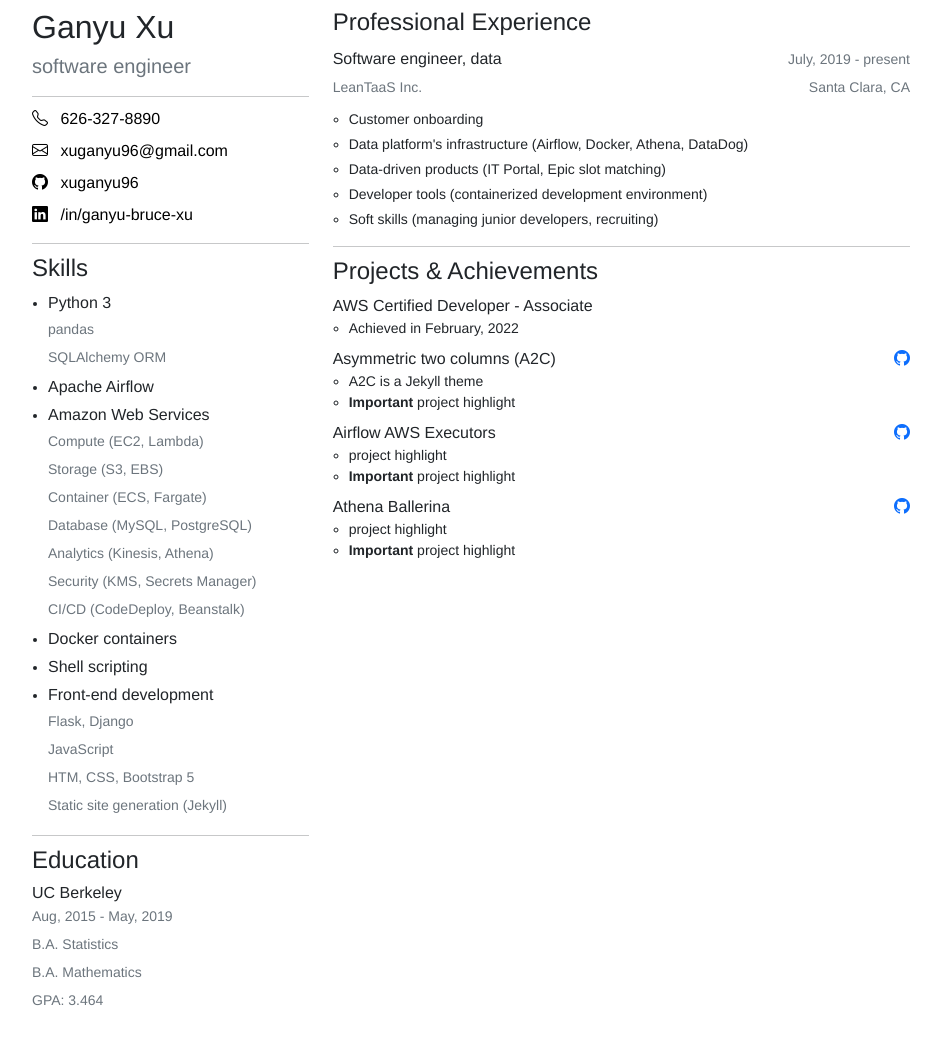
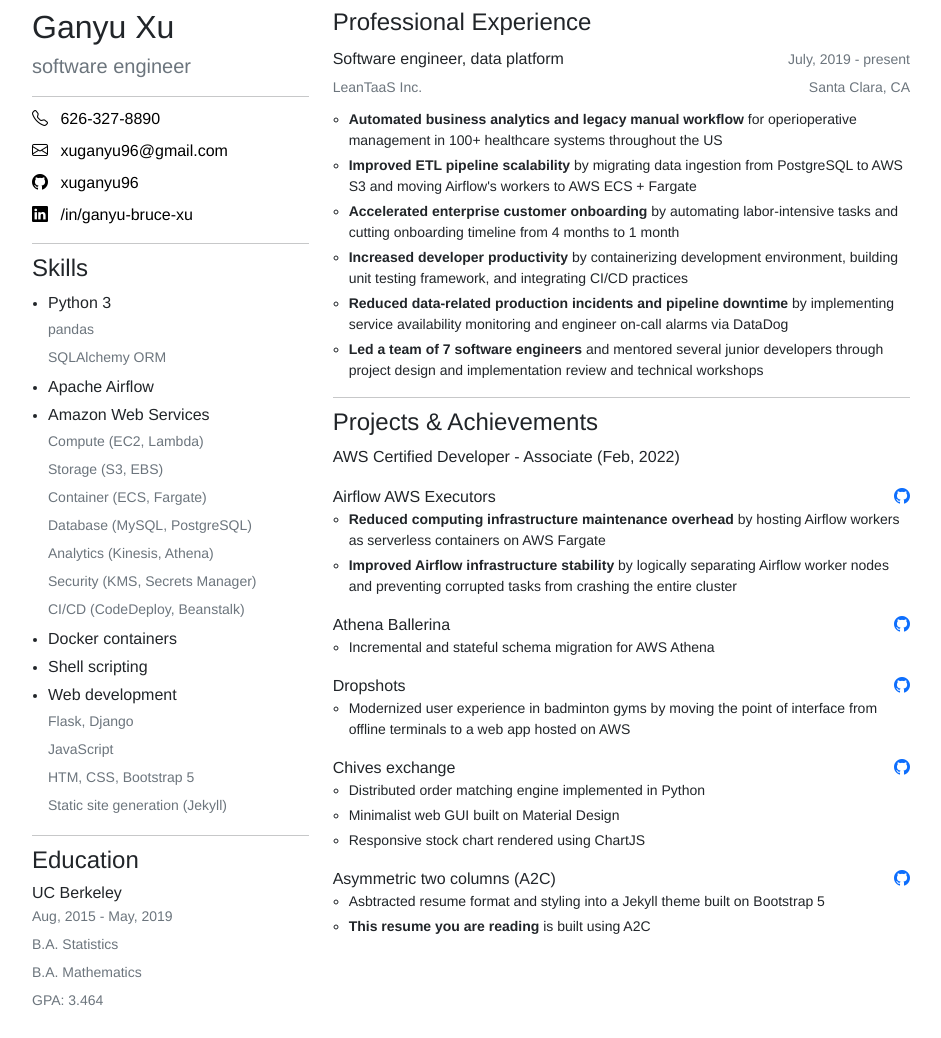
Before and after one commit to xuganyu96/asymmetric-two-columns, a Jekyll site: the page built from bruce.html, in a window 1280 px wide. Shown: the whole page, without its empty margins (169-1110 px from the left). Built offline with Jekyll 4.4.1, drawn with Linux system fonts in a browser that asks for light colours; nearby versions of some CDN libraries.

Commit message:
first draft

```diff
--- a/_includes/projects.html
+++ b/_includes/projects.html
@@ -2,7 +2,7 @@
   <h4>Projects & Achievements</h4>
   <ul class="list-unstyled">
     {% for project in resume.projects %}
-      <li class="mb-2">
+      <li class="mb-3">
         <div class="d-flex justify-content-between">
           <span class="fs-6">{{ project.title }}</span>
           {% if project.url != null %}
@@ -15,7 +15,7 @@
         </div>
         <ul class="small">
           {% for highlight in project.highlights %}
-            <li>
+            <li class="mb-1">
               {{ highlight }}
             </li>
           {% endfor %}
--- a/bruce.html
+++ b/bruce.html
@@ -32,7 +32,7 @@
       <span class="text-secondary">CI/CD (CodeDeploy, Beanstalk)</span>
     - <span class="fs-6">Docker containers</span>
     - <span class="fs-6">Shell scripting</span>
-    - <span class="fs-6">Front-end development</span><br>
+    - <span class="fs-6">Web development</span><br>
       <span class="text-secondary">Flask, Django</span><br>
       <span class="text-secondary">JavaScript</span> <br>
       <span class="text-secondary">HTM, CSS, Bootstrap 5</span> <br>
@@ -45,33 +45,41 @@
       - "B.A. Mathematics"
       gpa: "3.464"
   experiences:
-    - title: "Software engineer, data"
+    - title: "Software engineer, data platform"
       duration: "July, 2019 - present"
       employer: "LeanTaaS Inc."
       location: "Santa Clara, CA"
       highlights:
-      - Customer onboarding
-      - Data platform's infrastructure (Airflow, Docker, Athena, DataDog)
-      - Data-driven products (IT Portal, Epic slot matching)
-      - Developer tools (containerized development environment)
-      - Soft skills (managing junior developers, recruiting)
+      - <b>Automated business analytics and legacy manual workflow</b> for operioperative management in 100+ healthcare systems throughout the US
+      - <b>Improved ETL pipeline scalability</b> by migrating data ingestion from PostgreSQL to AWS S3 and moving Airflow's workers to AWS ECS + Fargate
+      - <b>Accelerated enterprise customer onboarding</b> by automating labor-intensive tasks and cutting onboarding timeline from 4 months to 1 month
+      - <b>Increased developer productivity</b> by containerizing development environment, building unit testing framework, and integrating CI/CD practices
+      - <b>Reduced data-related production incidents and pipeline downtime</b> by implementing service availability monitoring and engineer on-call alarms via DataDog
+      - <b>Led a team of 7 software engineers</b> and mentored several junior developers through project design and implementation review and technical workshops
   projects:
-    - title: AWS Certified Developer - Associate
+    - title: AWS Certified Developer - Associate (Feb, 2022)
+    - title: Airflow AWS Executors
+      url: https://github.com/aelzeiny/airflow-aws-executors
       highlights:
-      - Achieved in February, 2022
+      - <b>Reduced computing infrastructure maintenance overhead</b> by hosting Airflow workers as serverless containers on AWS Fargate
+      - <b>Improved Airflow infrastructure stability</b> by logically separating Airflow worker nodes and preventing corrupted tasks from crashing the entire cluster
+    - title: Athena Ballerina
+      url: https://github.com/leantaas/athena-ballerina
+      highlights:
+      - Incremental and stateful schema migration for AWS Athena
+    - title: Dropshots
+      url: https://github.com/xuganyu96/dropshots
+      highlights:
+      - Modernized user experience in badminton gyms by moving the point of interface from offline terminals to a web app hosted on AWS
+    - title: Chives exchange
+      url: https://github.com/xuganyu96/chives-exchange
+      highlights:
+      - Distributed order matching engine implemented in Python
+      - Minimalist web GUI built on Material Design
+      - Responsive stock chart rendered using ChartJS
     - title: Asymmetric two columns (A2C)
       url: https://github.com/xuganyu96/asymmetric-two-columns
       highlights:
-      - A2C is a Jekyll theme
-      - <strong>Important</strong> project highlight
-    - title: Airflow AWS Executors
-      url: https://github.com/aelzeiny/airflow-aws-executors
-      highlights:
-      - project highlight
-      - <strong>Important</strong> project highlight
-    - title: Athena Ballerina
-      url: https://github.com/leantaas/athena-ballerina
-      highlights:
-      - project highlight
-      - <strong>Important</strong> project highlight
+      - Asbtracted resume format and styling into a Jekyll theme built on Bootstrap 5
+      - <strong>This resume you are reading</strong> is built using A2C
 ---
```
Also changed, not shown: _includes/experiences.html (line endings or trailing spaces).
